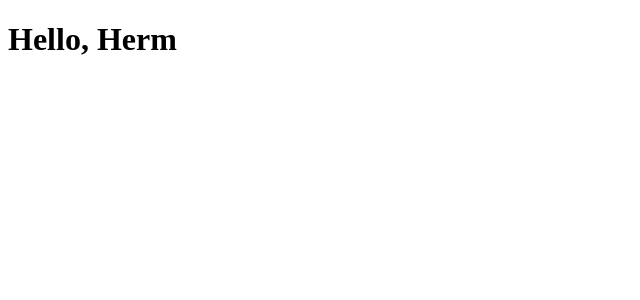
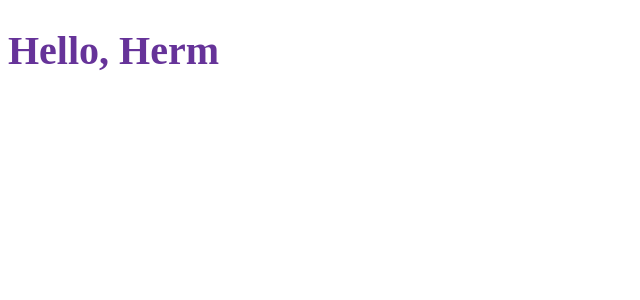
Before and after one commit to dfiredeveloper/GraphQL-Herm, a Next.js app: page / in a window 1280 px wide. Shown: the top 300 px of the page, without its empty margins (0-640 px from the left). Built offline with nearby package versions, Linux system fonts and the light colour scheme.

Commit message:
update Index

```diff
--- a/pages/index.js
+++ b/pages/index.js
@@ -1,7 +1,7 @@
-import React from 'react';
-
-function Index(){
-    return <h1>Hello, Herm</h1>;
-}
-
-export default Index
+import React from 'react'
+import styled from 'styled-components'
+const Title = styled.h1`
+  font-size: 40px;
+  color: rebeccapurple;
+`
+export default () => <Title>Hello, Herm</Title>
```
